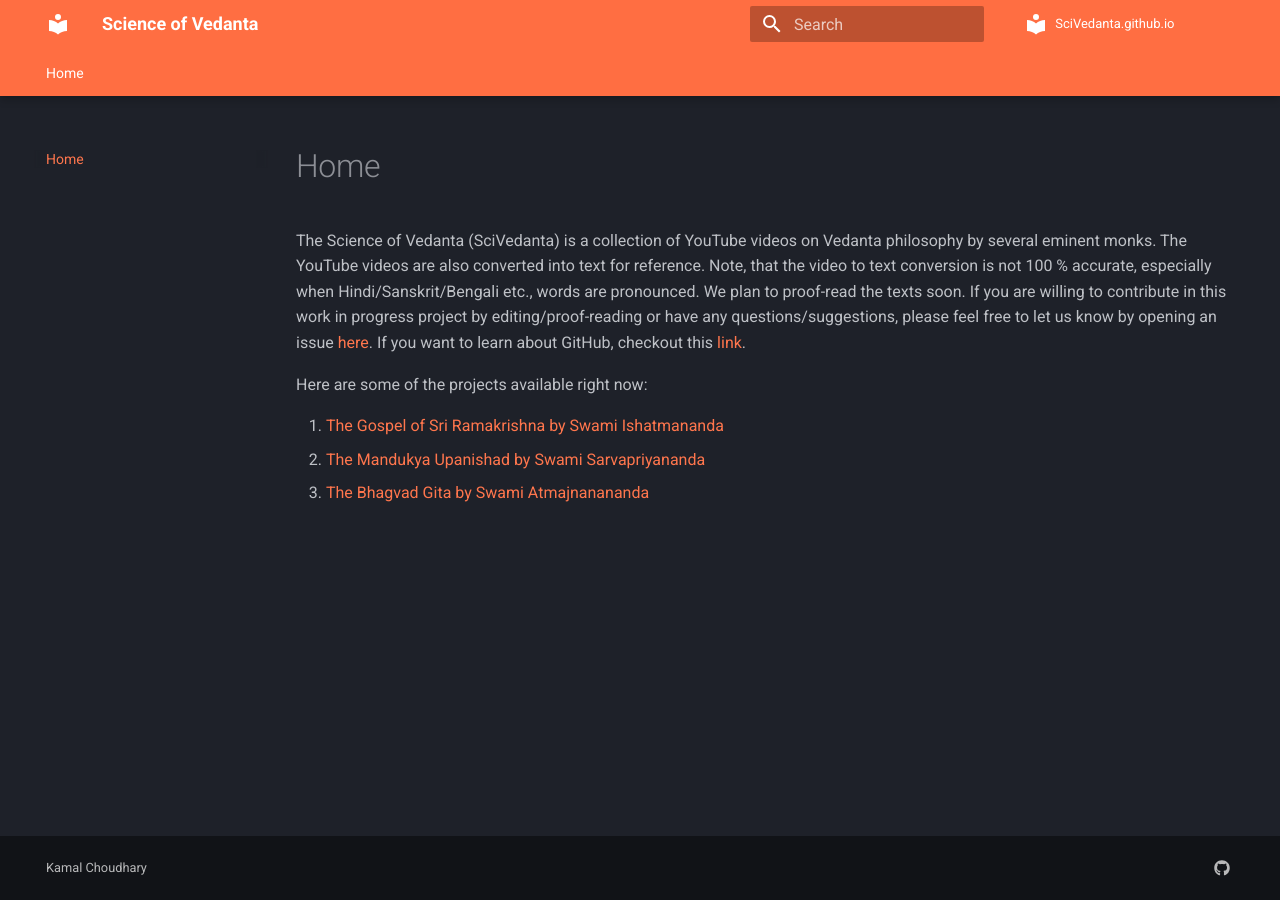
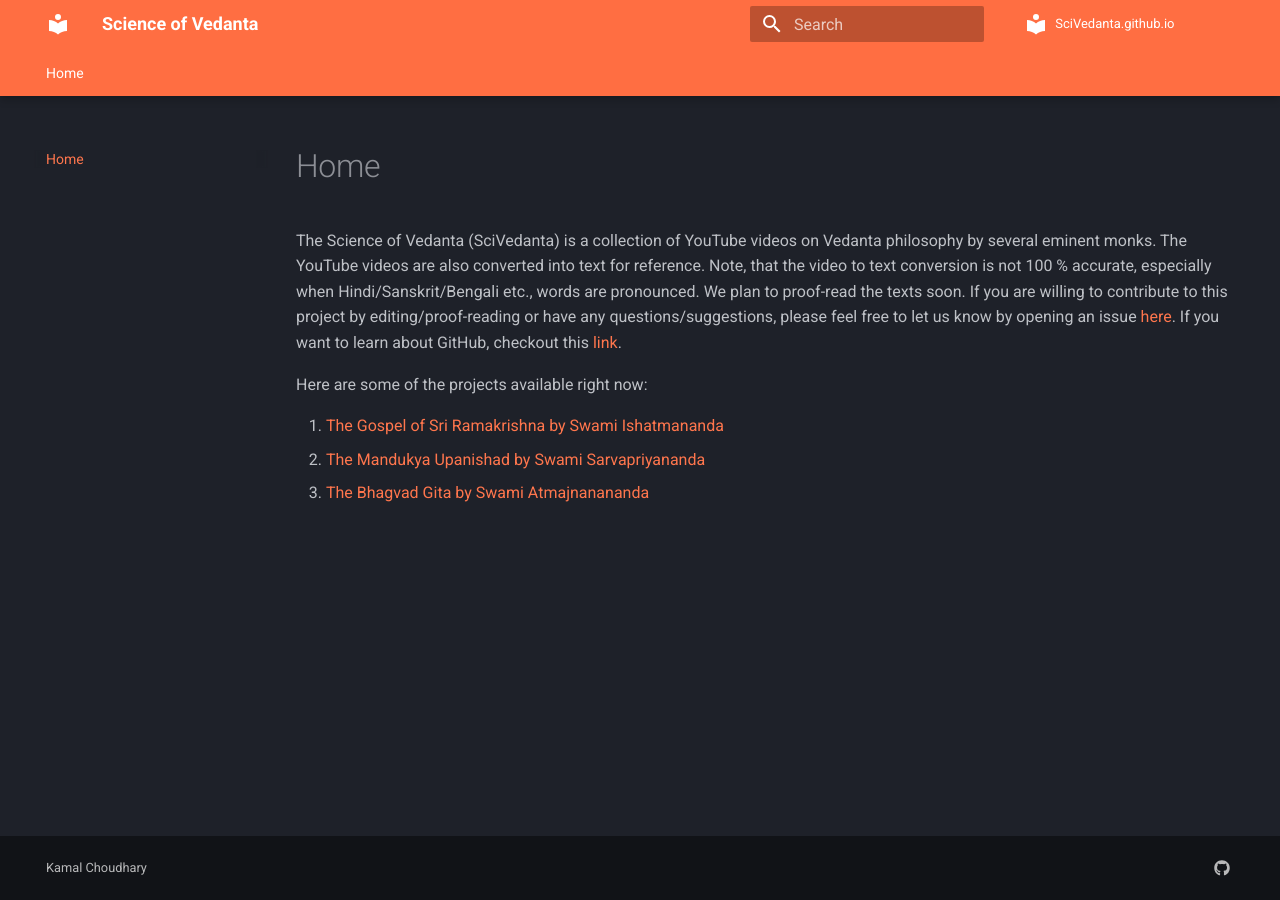
Before and after one commit to SciVedanta/SciVedanta.github.io, an MkDocs documentation site: the page built from docs/index.md, in a window 1280 px wide. Built offline with MkDocs 1.6.1 and Material for MkDocs 9.7.7, drawn with Linux system fonts in a browser that asks for light colours; comment, search, counter and statistics services are not loaded.

Commit message:
Update index.md

```diff
--- a/docs/index.md
+++ b/docs/index.md
@@ -1,7 +1,7 @@
 The Science of Vedanta (SciVedanta) is a collection of YouTube videos on Vedanta philosophy by several eminent monks.
 The YouTube videos are also converted into text for reference.
 Note, that the video to text conversion is not 100 % accurate, especially when Hindi/Sanskrit/Bengali etc., words
-are pronounced. We plan to proof-read the texts soon. If you are willing to contribute in this work in progress project by editing/proof-reading or have any questions/suggestions,
+are pronounced. We plan to proof-read the texts soon. If you are willing to contribute to this project by editing/proof-reading or have any questions/suggestions,
 please feel free to let us know by opening an issue [here](https://github.com/SciVedanta/SciVedanta.github.io/issues/new). If you want to learn about GitHub, checkout this [link](https://egghead.io/courses/how-to-contribute-to-an-open-source-project-on-github).
 
 Here are some of the projects available right now:
```
